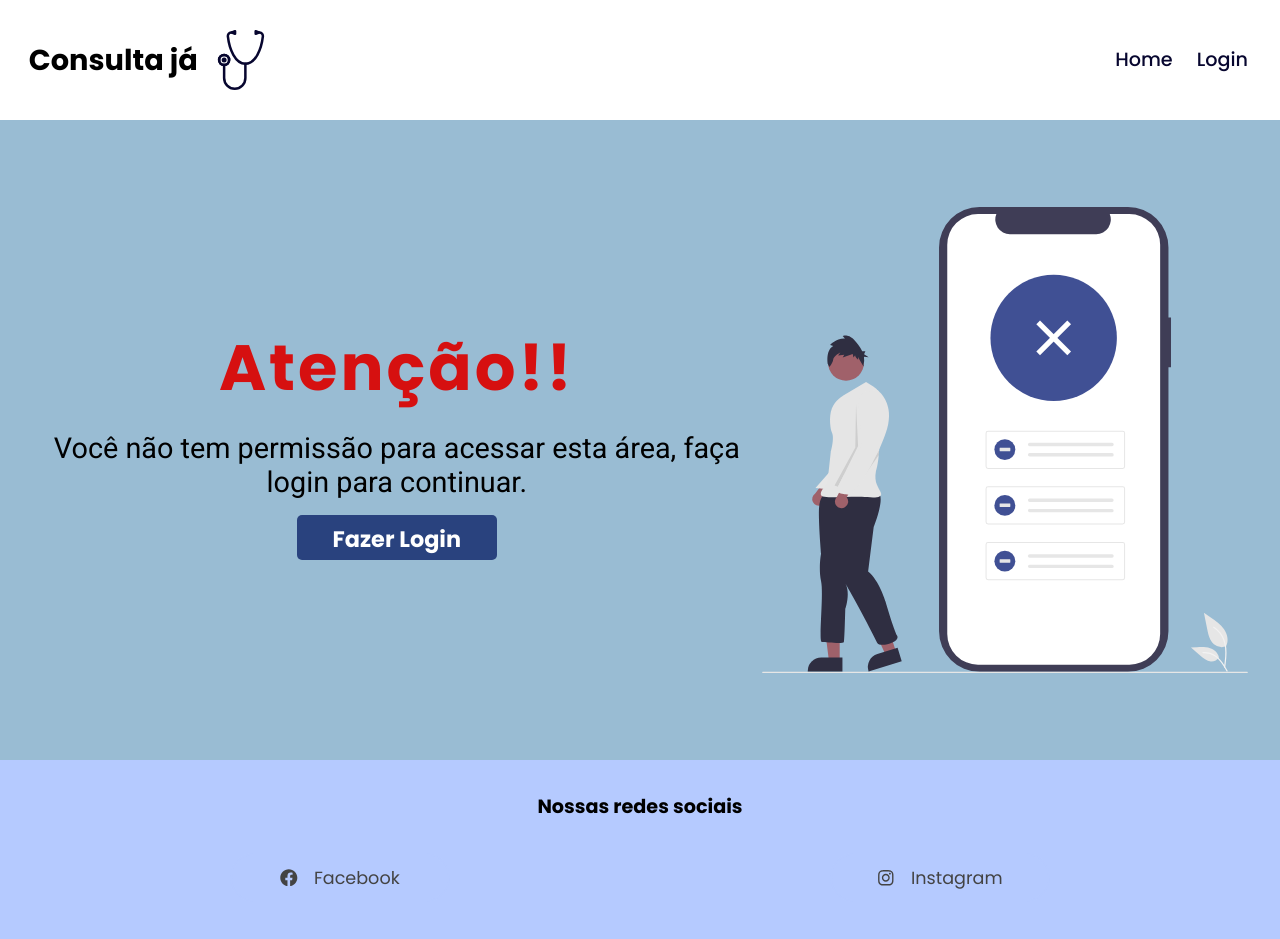
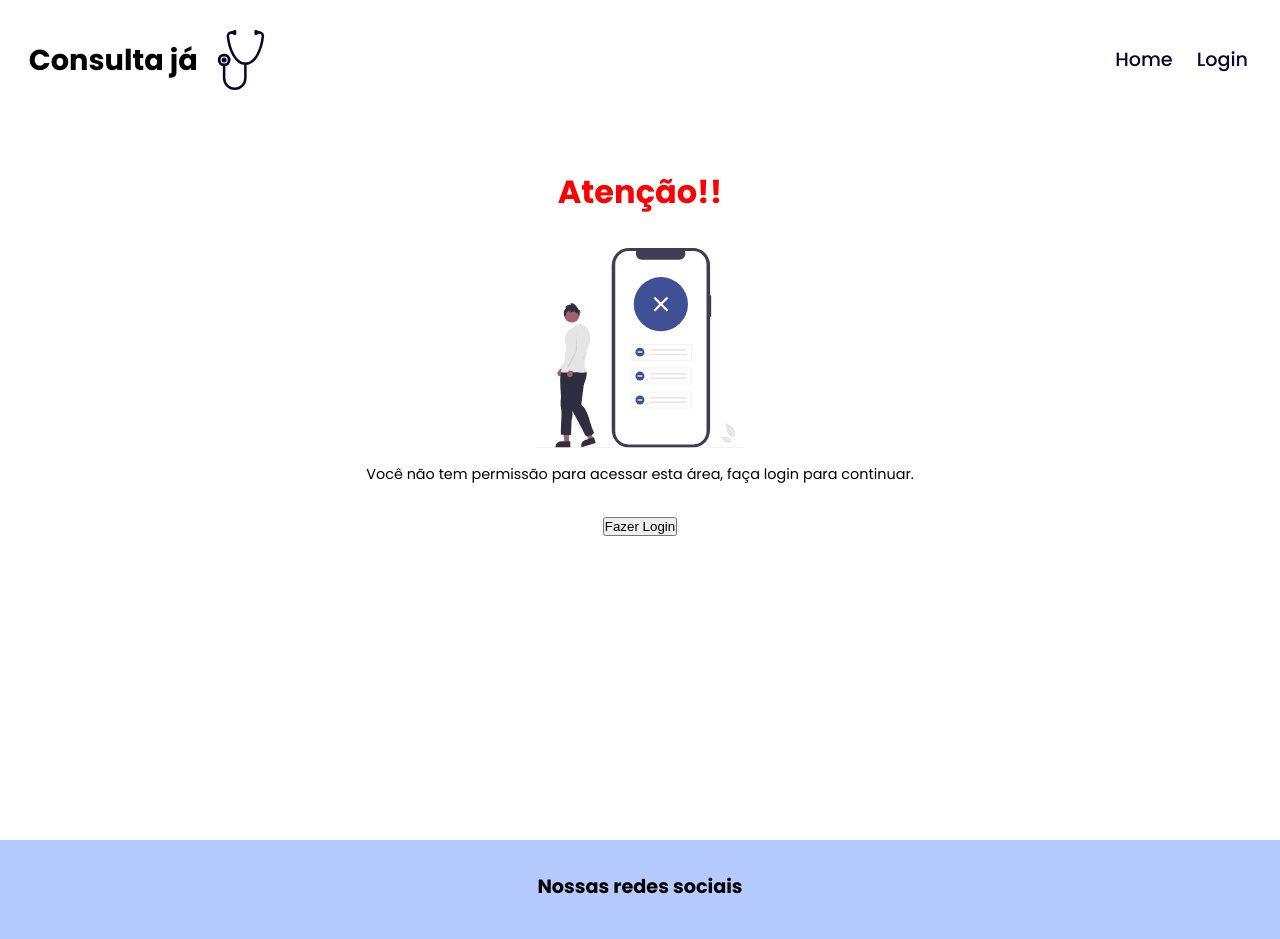
Before and after one commit to ArthurThz/projeto-consulta-ja, a React (Vite) app: page /minhasconsultas in a window 1280 px wide. Shown: the top 939 px of the page. Built offline with nearby package versions, Linux system fonts and the light colour scheme.

Commit message:
updating to styled components, update button component styles

```diff
--- a/src/components/Layout/Button/button.jsx
+++ b/src/components/Layout/Button/button.jsx
@@ -1,7 +1,11 @@
-import "./button.styles.scss";
+import { Container } from "./styles";
 
-const Button = ({ children, type, onClick }) => {
-  return <button onClick={onClick} type={type}>{children}</button>;
+const Button = ({ onClick, label, variant = "primary" }) => {
+  return (
+    <Container variant={variant} onClick={onClick}>
+      {label}
+    </Container>
+  );
 };
 
 export default Button;
--- a/src/components/Layout/Button/button.styles.scss
+++ /dev/null
@@ -1,23 +0,0 @@
-button {
-  width: 200px;
-  height: 45px;
-
-  border: none;
-  border-radius: 5px;
-
-  background-color: #031961be;
-
-  transition: 0.3s ease-out;
-
-  padding: 0.3em;
-
-  font-size: 1em;
-  font-family: "Poppins", sans-serif;
-  font-weight: 700;
-  color: #ffff;
-
-  &:hover {
-    cursor: pointer;
-    opacity: 0.8;
-  }
-}
--- /dev/null
+++ b/src/components/Layout/Button/styles.js
@@ -0,0 +1,28 @@
+import styled from "styled-components";
+import { colors } from "../../../GlobalStyles/styles-variables";
+
+export const Container = styled.button`
+  /* max-width: 300px; */
+  width: 45%;
+  padding: 0.3rem;
+  display: flex;
+  align-items: center;
+  justify-content: center;
+  background-color: ${({ variant }) =>
+    variant === "primary" ? `${colors.darkBlue}` : "#FFF"};
+  color: ${({ variant }) =>
+    variant === "primary" ? "#FFF" : `${colors.darkBlue}`};
+  font-family: "Poppins", sans-serif;
+  font-weight: bold;
+  cursor: pointer;
+
+  border: 2px solid ${colors.darkBlue};
+  font-size: 1rem;
+  border-radius: 2rem;
+  transition: all 0.4s ease;
+
+  &:hover {
+    background-color: ${colors.darkBlue};
+    color: #fff;
+  }
+`;
--- a/src/components/Layout/Footer/Footer.jsx
+++ b/src/components/Layout/Footer/Footer.jsx
@@ -1,5 +1,3 @@
-import "./Footer.styles.scss";
-
 // React icons
 import { FaFacebook, FaInstagram } from "react-icons/fa";
 import { SlEnvolope, SlPhone } from "react-icons/sl";
--- a/src/components/Layout/Footer/Footer.styles.scss
+++ /dev/null
@@ -1,101 +0,0 @@
-footer {
-  display: flex;
-  align-items: center;
-  flex-direction: column;
-  justify-content: space-between;
-
-  padding: 3em 2em;
-
-  @media (max-width: 600px) {
-    padding: 2em 1em;
-  }
-
-  background-color: rgba(222, 234, 246, 0.876);
-
-  .info {
-    display: flex;
-    justify-content: space-around;
-    align-items: center;
-
-    width: 100%;
-
-    padding: 3em 0;
-
-    @media (max-width: 600px) {
-      flex-direction: column;
-      justify-content: center;
-      padding: 1.3em 0;
-    }
-  }
-
-  .social-media,
-  .about-us,
-  .contact {
-    display: flex;
-    flex-direction: column;
-    height: 10em;
-    @media (max-width: 600px) {
-      width: 100%;
-      align-items: center;
-    }
-  }
-
-  .social-media span,
-  .about-us span,
-  .contact span {
-    font-size: 1.2em;
-    font-weight: bold;
-
-    margin-bottom: 1em;
-    @media (max-width: 600px) {
-      text-align: center;
-    }
-  }
-
-  .social-media section {
-    display: flex;
-    align-items: center;
-
-    gap: 1.5em;
-  }
-
-  .about-us section,
-  .contact section {
-    display: flex;
-    flex-direction: column;
-    justify-content: left;
-
-    gap: 1em;
-  }
-
-  .contact section p {
-    color: rgb(59, 59, 145);
-    display: flex;
-    align-items: center;
-    gap: 0.8em;
-  }
-
-  .about-us a,
-  .social-media a {
-    text-decoration: none;
-    color: rgb(59, 59, 145);
-
-    transition: 0.2s ease-out;
-  }
-
-  .about-us a:hover,
-  .social-media a:hover {
-    transform: scale(1.1);
-  }
-
-  .social-media svg {
-    height: 1.5em;
-    width: 1.5em;
-  }
-  .copyright {
-    width: 100%;
-    display: flex;
-    align-items: center;
-    justify-content: center;
-  }
-}
--- a/src/components/Layout/Footer/styles.js
+++ b/src/components/Layout/Footer/styles.js
@@ -19,17 +19,16 @@ export const Title = styled.h2`
 `;
 
 export const SocialMedia = styled.div`
-  width: 100%;
+  /* width: 100%; */
   padding: 1rem;
   display: flex;
   align-items: center;
-  justify-content: space-around;
+  /* justify-content: space-around; */
   gap: 1rem;
 `;
 
 export const SocialMediaLinks = styled.a`
-  width: 220px;
-  padding: 0.6rem 0.2rem;
+  padding: 0.6rem 1rem;
   display: flex;
   align-items: center;
   border: 2px solid ${colors.lightBlue};
@@ -39,7 +38,7 @@ export const SocialMediaLinks = styled.a`
 
   border-radius: 2rem;
   color: ${colors.textGray};
-  font-size: 1.1rem;
+  font-size: 0.9rem;
   transition: 0.3s ease all;
   &:hover {
     background-color: ${colors.lightBlue};
@@ -61,6 +60,7 @@ export const ContactItem = styled.div`
   align-items: center;
   gap: 0.8rem;
   color: ${colors.textGray};
+  font-size: 0.9rem;
 `;
 
 export const Copyright = styled.span`
--- a/src/components/Routes/NotAllowed/NotAllowed.jsx
+++ b/src/components/Routes/NotAllowed/NotAllowed.jsx
@@ -1,23 +1,21 @@
-import "./NotAllowed.styles.scss";
 import { useNavigate } from "react-router-dom";
 
+import { Container, Image, Message, Text, Title } from "./styles";
 import unauthorizedImg from "../../../assets/image/unauthorized.svg";
 const NotAllowed = () => {
   const navigate = useNavigate();
   return (
-    <div className="not-allowed-container">
-      <div className="hero">
-        <h1>Atenção!!</h1>
-
-        <p>
+    <Container>
+      <Title>Atenção!!</Title>
+      <Message>
+        <Text>
           Você não tem permissão para acessar esta área, faça login para
           continuar.
-        </p>
-        <button onClick={() => navigate("/login")}>Fazer Login</button>
-      </div>
-
-      <img src={unauthorizedImg} alt="not allowed image" />
-    </div>
+        </Text>
+        <Image src={unauthorizedImg} alt="not allowed image" />
+      </Message>
+      <button onClick={() => navigate("/login")}>Fazer Login</button>
+    </Container>
   );
 };
 
--- /dev/null
+++ b/src/components/Routes/NotAllowed/styles.js
@@ -0,0 +1,41 @@
+import styled from "styled-components";
+
+export const Container = styled.div`
+  width: 100%;
+  height: 90vh;
+
+  display: flex;
+  align-items: center;
+  gap: 1rem;
+  flex-direction: column;
+  padding: 3rem 1.5rem;
+`;
+
+export const Message = styled.div`
+  width: 100%;
+  display: flex;
+  flex-direction: column-reverse;
+  align-items: center;
+  gap: 1rem;
+  justify-content: space-around;
+  padding: 1rem 0;
+`;
+
+export const Image = styled.img`
+  height: 200px;
+  width: 50%;
+`;
+
+export const Title = styled.h1`
+  font-size: 2rem;
+  font-weight: bold;
+  font-family: "Poppins", sans-serif;
+  color: red;
+`;
+
+export const Text = styled.p`
+  font-size: 0.9rem;
+  width: auto;
+  font-family: "Poppins", sans-serif;
+  text-align: justify;
+`;
--- a/src/components/Routes/Sign-Up/Sign-Up.jsx
+++ b/src/components/Routes/Sign-Up/Sign-Up.jsx
@@ -105,7 +105,7 @@ const SignUp = () => {
                 type="password"
               />
             </div>
-            <Button type="submit" children="Confirmar" />
+            <Button label="Confirmar" />
           </form>
         </div>
       </main>
--- a/src/components/Routes/home/Home.jsx
+++ b/src/components/Routes/home/Home.jsx
@@ -13,6 +13,8 @@ import cardiologia from "../../../assets/icon/cardiologia.svg";
 import fisioterapia from "../../../assets/icon/fisio.png";
 import oftalmo from "../../../assets/icon/oftalmologia.svg";
 import dermatologia from "../../../assets/icon/dermato.png";
+
+import Button from "../../Layout/Button/button";
 
 //Styles
 import {
@@ -44,7 +46,11 @@ const Home = () => {
             proporcianar uma experiência rápida e eficaz para suas consultas.
           </p>
           <p>Cadastre-se para ter acesso aos nossos serviços.</p>
-          <button onClick={() => navigate("/cadastro")}>Fazer Cadastro</button>
+          <Button
+            variant="secondary"
+            onClick={() => navigate("/cadastro")}
+            label="Fazer Cadastro"
+          />
         </div>
         <img src={doctorsImg} alt="doctors icon" />
       </Presentation>
--- a/src/components/Routes/home/styles.js
+++ b/src/components/Routes/home/styles.js
@@ -3,7 +3,6 @@ import { styled } from "styled-components";
 import { breakpoints, colors } from "../../../GlobalStyles/styles-variables";
 
 export const Container = styled.main`
-  background-color: ${colors.background};
   width: 100%;
   height: 100%;
   min-height: 100vh;
@@ -13,12 +12,6 @@ export const Container = styled.main`
   align-items: center;
   justify-content: center;
   gap: 3rem;
-
-  /* @media (min-width: ${breakpoints.lg}) {
-  } */
-
-  /* @media (min-width: ${breakpoints.xl}) {
-  } */
 `;
 
 export const Presentation = styled.div`
@@ -46,12 +39,6 @@ export const Presentation = styled.div`
       font-size: 1rem;
       text-align: justify;
     }
-
-    button {
-      width: 100%;
-      border-radius: 100px;
-      background-color: ${colors.darkBlue};
-    }
   }
   img {
     width: 80%;
@@ -68,10 +55,6 @@ export const Presentation = styled.div`
       p {
         font-size: 1.2rem;
         letter-spacing: 0.8px;
-      }
-
-      button {
-        width: 200px;
       }
     }
 
@@ -99,11 +82,6 @@ export const Presentation = styled.div`
 
       p {
         font-size: 1rem;
-      }
-
-      button {
-        width: 180px;
-        font-size: 0.9rem;
       }
     }
   }
--- a/src/components/Routes/login/Login.jsx
+++ b/src/components/Routes/login/Login.jsx
@@ -64,7 +64,7 @@ const Login = () => {
             </a>
           </Row>
 
-          <Button children="Confirmar" onClick={handleOnSubmit} type="submit" />
+          <Button label="Confirmar" onClick={handleOnSubmit} type="submit" />
 
           <Row>
             <span>
```
